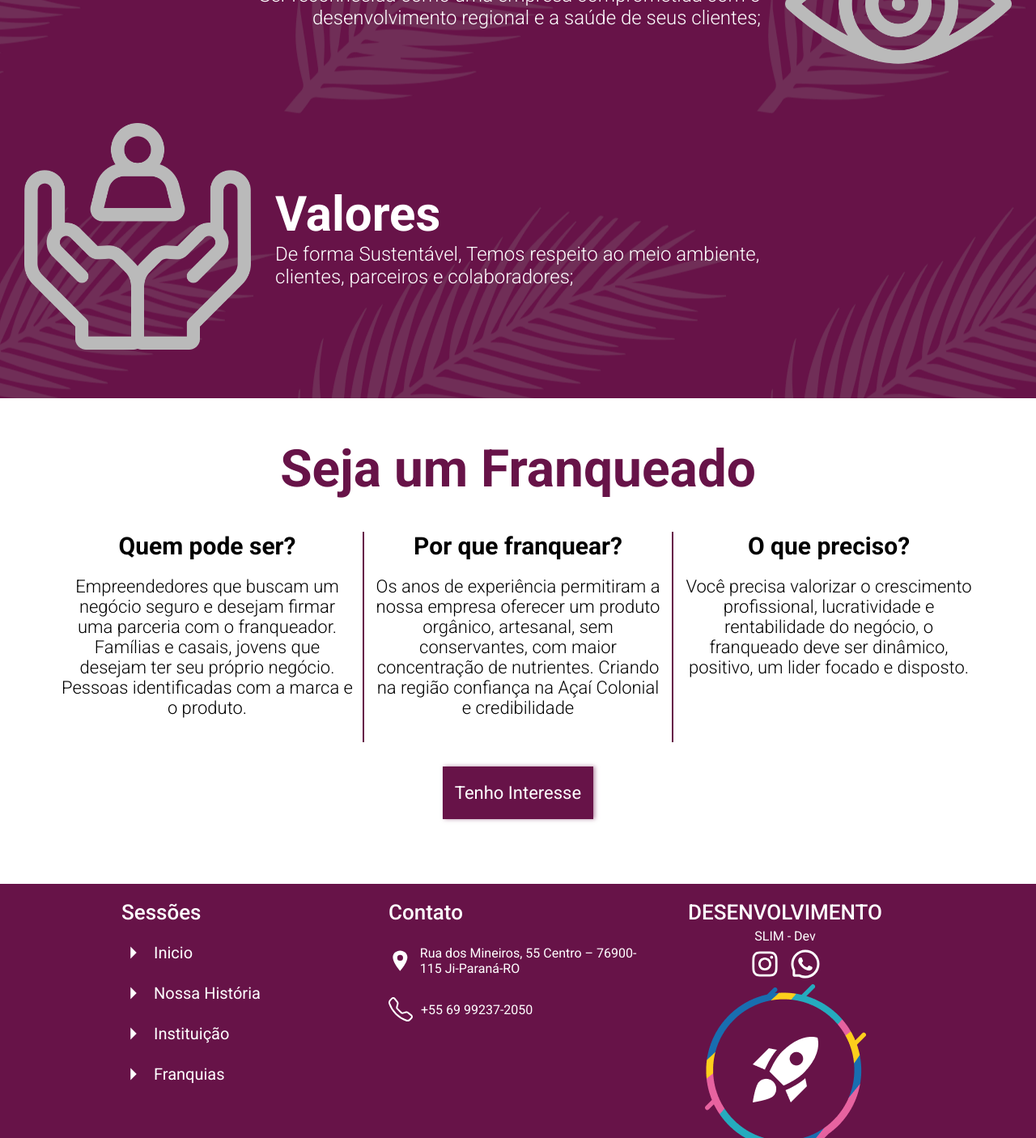
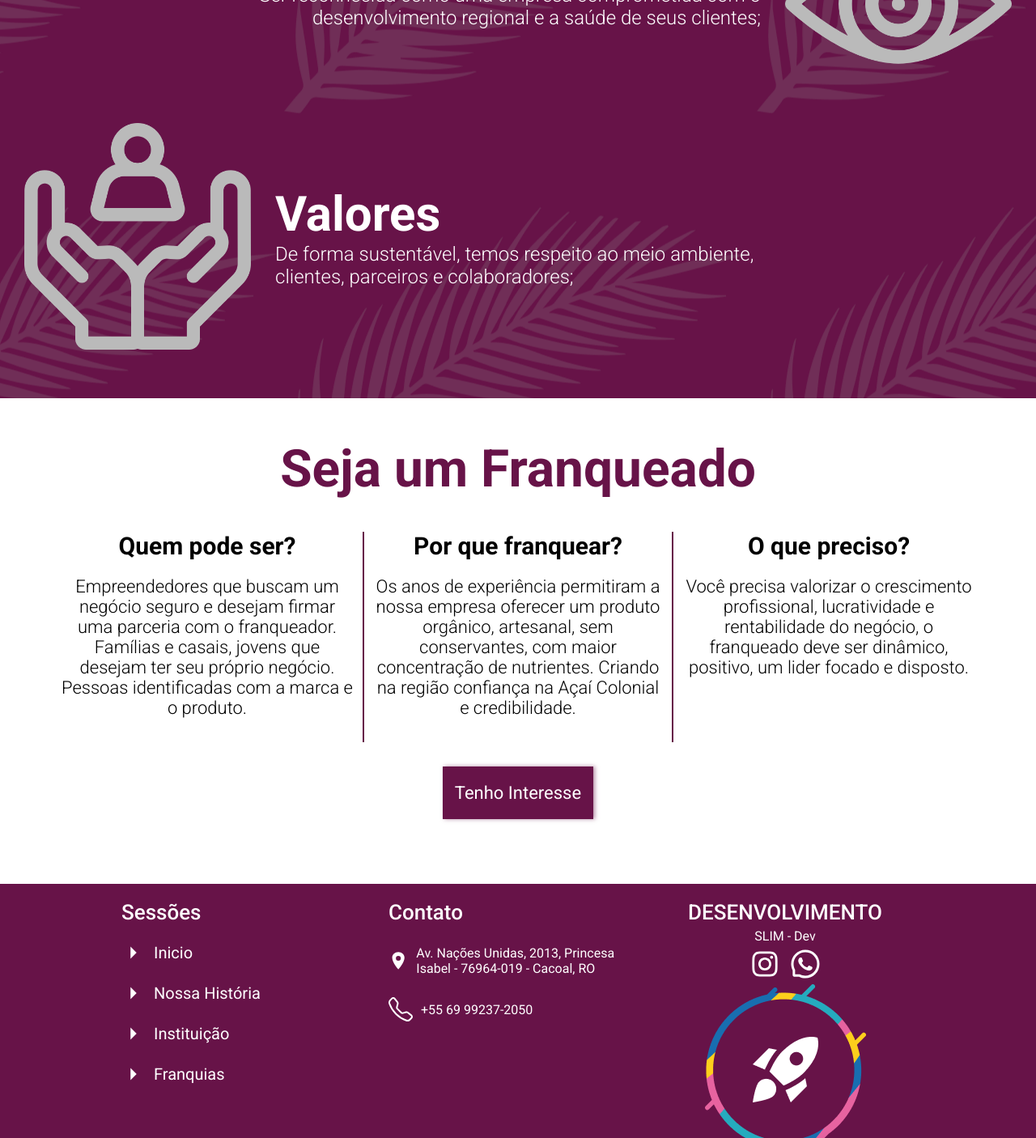
Before and after one commit to GuiFeelipeDev/acai-colonial, a React (Vite) app: page / in a window 1280 px wide. Shown: the part 3308-4714 px from the top of the page at 81% size. Built offline with nearby package versions, Linux system fonts and the light colour scheme.

Commit message:
texts and adress

```diff
--- a/src/App.jsx
+++ b/src/App.jsx
@@ -199,7 +199,7 @@ function App() {
             <div className="mission-text">
               <h2>Valores</h2>
               <p>
-                De forma Sustentável, Temos respeito ao meio ambiente, clientes,
+                De forma sustentável, temos respeito ao meio ambiente, clientes,
                 parceiros e colaboradores;
               </p>
             </div>
@@ -226,7 +226,7 @@ function App() {
                 Os anos de experiência permitiram a nossa empresa oferecer um
                 produto orgânico, artesanal, sem conservantes, com maior
                 concentração de nutrientes. Criando na região confiança na Açaí
-                Colonial e credibilidade
+                Colonial e credibilidade.
               </p>
             </div>
             <div className="quality">
--- a/src/components/footer/Footer.jsx
+++ b/src/components/footer/Footer.jsx
@@ -33,7 +33,10 @@ const Footer = ({ scrollInto }) => {
             <h2>Contato</h2>
             <div className="text-format">
               <IoLocationSharp style={{ width: "40px", height: "40px" }} />
-              <p>Rua dos Mineiros, 55 Centro – 76900-115 Ji-Paraná-RO</p>
+              <p>
+                Av. Nações Unidas, 2013, Princesa Isabel - 76964-019 - Cacoal,
+                RO
+              </p>
             </div>
             <div className="text-format">
               <BsTelephone style={{ width: "30px", height: "30px" }} />
```
